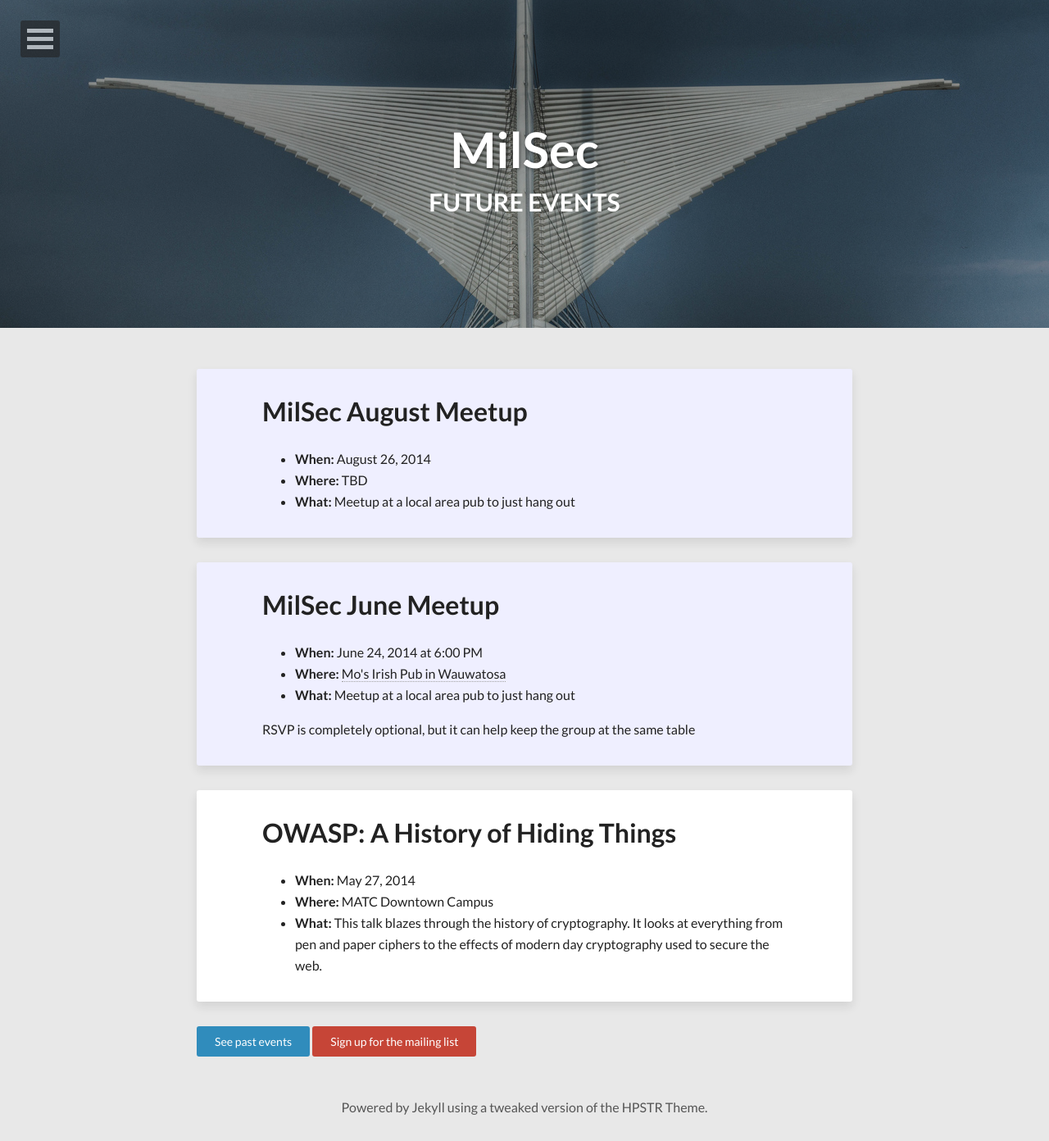
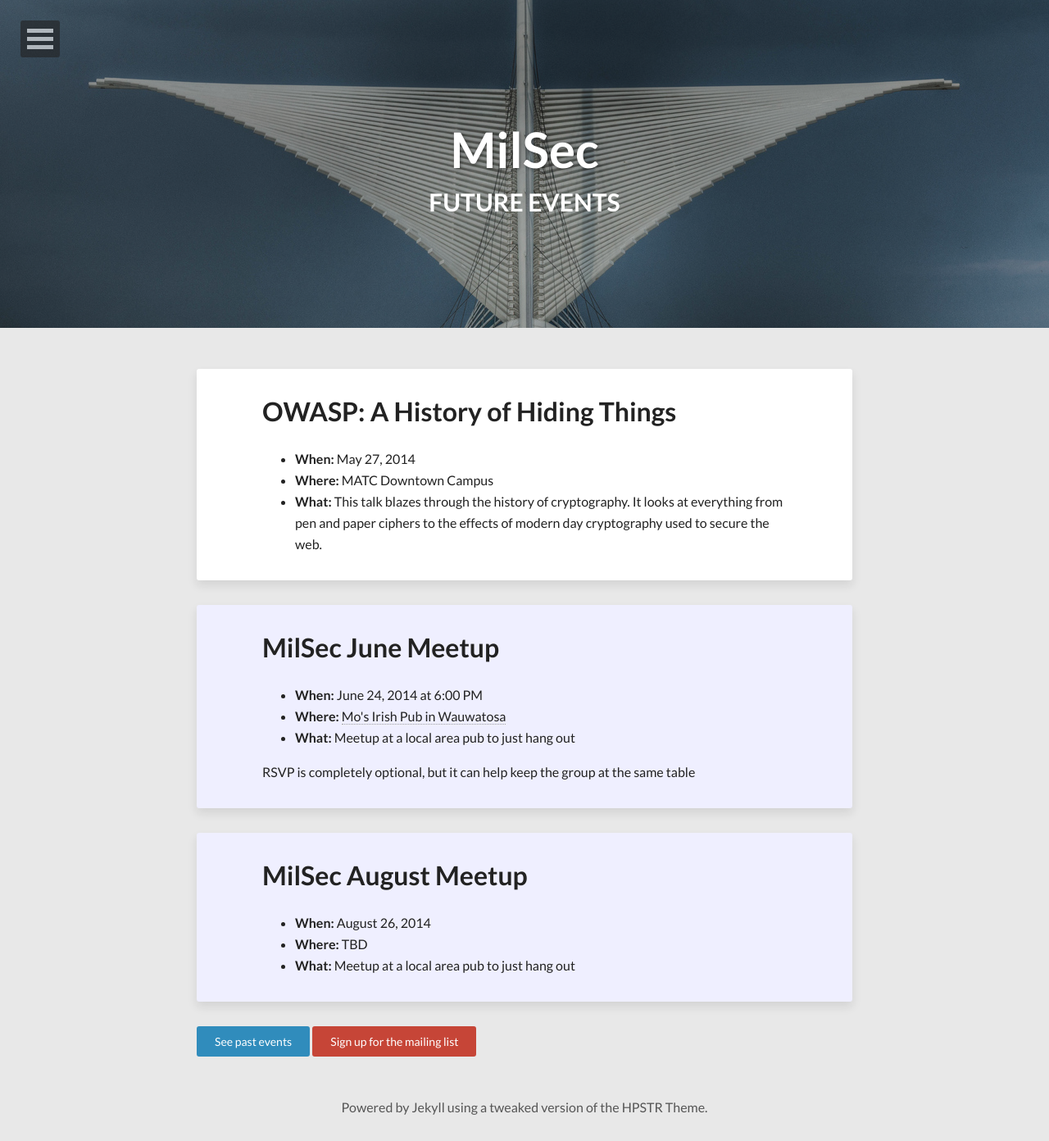
Before and after one commit to MilSec/milsec.github.io, a Jekyll site: the page built from index.html, in a window 1280 px wide. Shown: the whole page at 82% size. Built offline with Jekyll 4.4.1, drawn with Linux system fonts in a browser that asks for light colours; nearby versions of some CDN libraries; the list of posts is cut into pages by our own code; part of the change alters nothing that is shown.

```diff
--- a/index.html
+++ b/index.html
@@ -6,7 +6,7 @@ image:
   feature: mil-header-1.jpg
 ---
 
-{% assign events = site.categories.event | sort: "sort_time" | reverse %}
+{% assign events = site.categories.event  %}
 {% for event in events %}
 <article class="entry{% if event.milsec == true %} milsec-event{% endif %}">
   <header>
```
Also changed, not shown: 16 other files.
